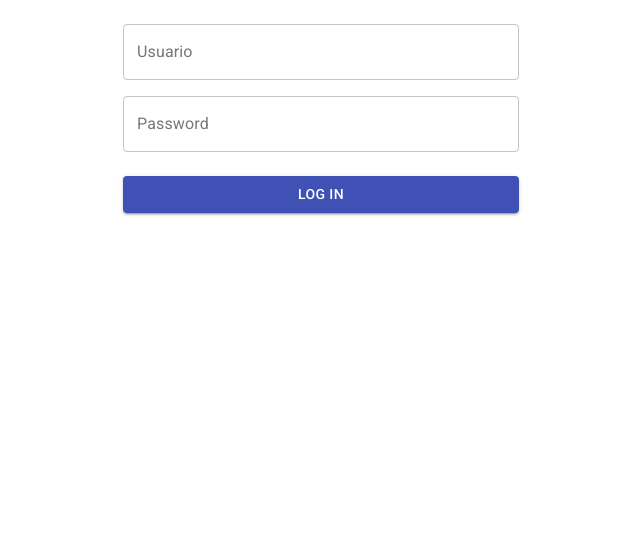
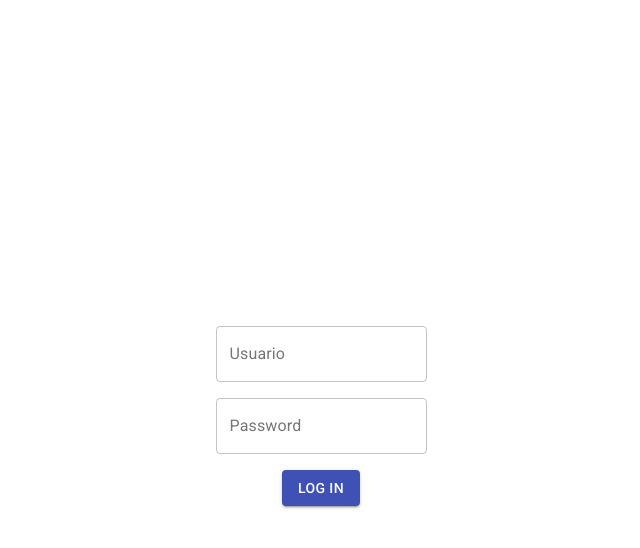
Before and after one commit to sarrietav-dev/votapp, a React (Create React App) app: page / in a window 1280 px wide. Shown: the top 548 px of the page, without its empty margins (319-959 px from the left). Built offline with nearby package versions, Linux system fonts and the light colour scheme.

Commit message:
Center form fields

```diff
--- a/src/components/login/Login.jsx
+++ b/src/components/login/Login.jsx
@@ -1,5 +1,6 @@
 import React from 'react';
 import TextField from '@material-ui/core/TextField';
+// eslint-disable-next-line object-curly-newline
 import { Button, Container, Grid, makeStyles } from '@material-ui/core';
 
 const useStyles = makeStyles((theme) => ({
@@ -12,29 +13,38 @@ function Login() {
   const classes = useStyles();
 
   return (
-    <Container className={classes.container} maxWidth="xs">
+    <Container className={classes.container} maxWidth="md">
       <form action="">
-        <Grid container spacing={3}>
+        <Grid
+          container
+          spacing={2}
+          alignItems="center"
+          justify="center"
+          style={{ minHeight: '100vh' }}
+        >
           <Grid item xs={12}>
             <Grid container spacing={2}>
               <Grid item xs={12}>
-                <TextField variant="outlined" label="Usuario" fullWidth />
+                <TextField variant="outlined" label="Usuario" />
               </Grid>
               <Grid item xs={12}>
                 <TextField
-                  fullWidth
                   label="Password"
                   name="password"
                   type="password"
                   variant="outlined"
                 />
               </Grid>
+              <Grid item xs={12}>
+                <Button
+                  color="primary"
+                  type="submit"
+                  variant="contained"
+                >
+                  Log In
+                </Button>
+              </Grid>
             </Grid>
-          </Grid>
-          <Grid item xs={12}>
-            <Button color="primary" fullWidth type="submit" variant="contained">
-              Log In
-            </Button>
           </Grid>
         </Grid>
       </form>
```
Also changed, not shown: 1 other file (tests, documents, lock files or other folders).
